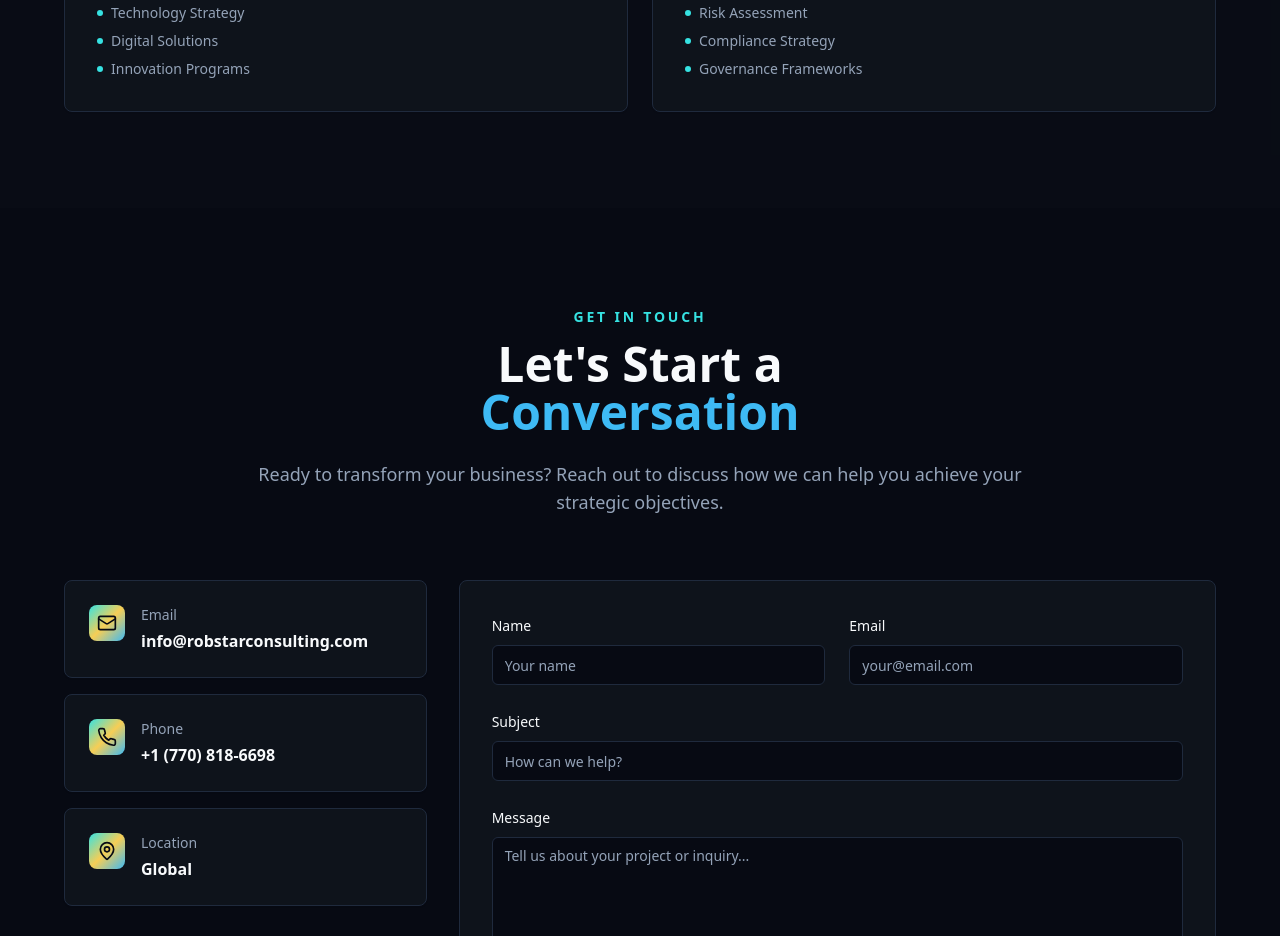
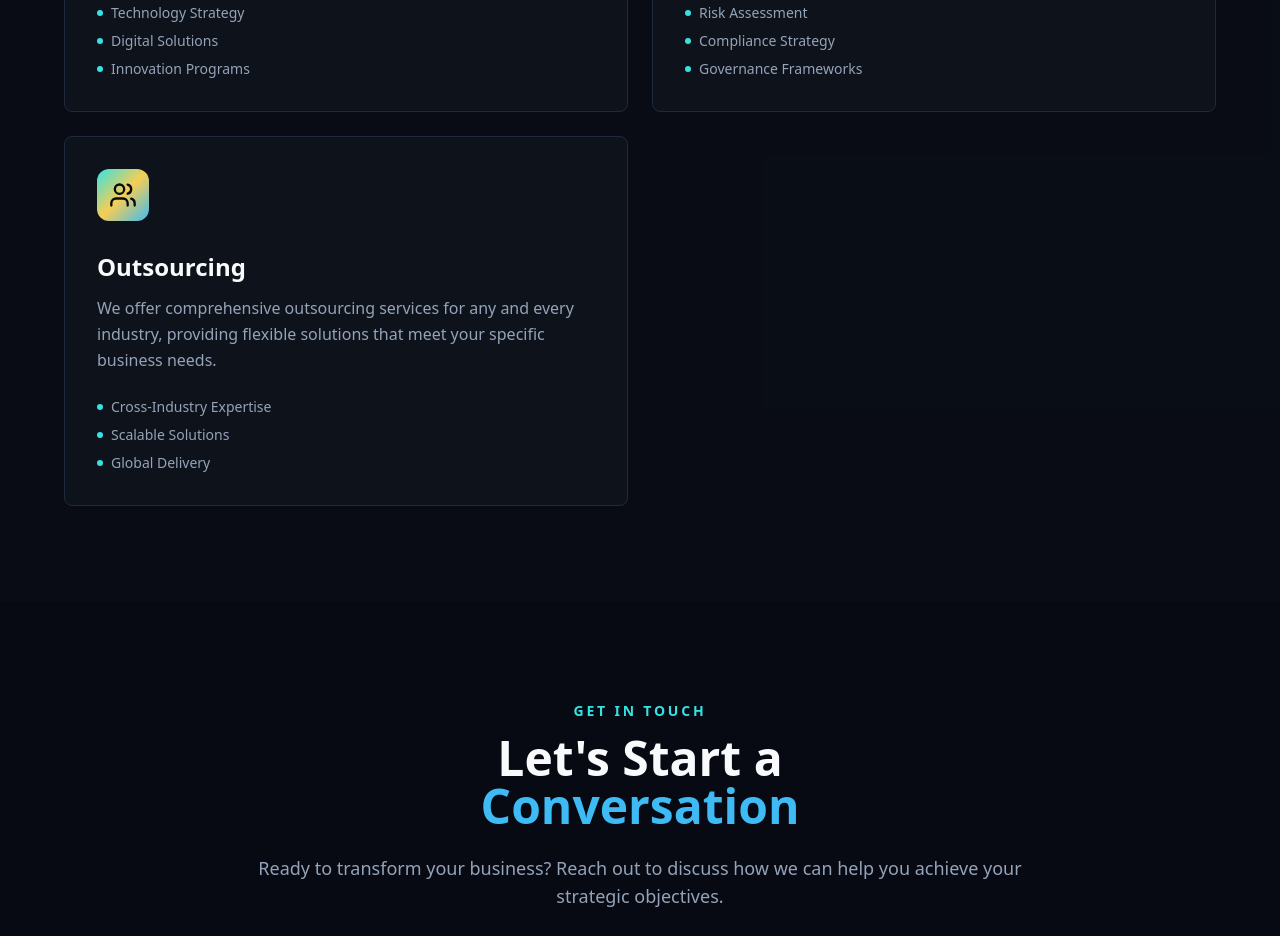
Before and after one commit to Business-Webbies/robstar-beacon, a React (Vite) app: page / in a window 1280 px wide. Shown: the part 2640-3576 px from the top of the page. Built offline with nearby package versions, Linux system fonts and the light colour scheme; the HTML template or start-up script is replaced by a standard one.

Commit message:
Add outsourcing service to Services section
Add a new service card for "Outsourcing" to the Services section. This new service will offer comprehensive outsourcing solutions for any industry.

```diff
--- a/src/components/Services.tsx
+++ b/src/components/Services.tsx
@@ -1,6 +1,6 @@
 import React from "react";
 import { Card } from "./ui/card";
-import { Lightbulb, LineChart, Cpu, Shield } from "lucide-react";
+import { Lightbulb, LineChart, Cpu, Shield, Users } from "lucide-react";
 
 const Services: React.FC = () => {
   const services = [
@@ -27,6 +27,12 @@ const Services: React.FC = () => {
       title: "Risk & Compliance",
       description: "Navigate complex regulatory landscapes and build robust risk management frameworks to protect your organization.",
       features: ["Risk Assessment", "Compliance Strategy", "Governance Frameworks"]
+    },
+    {
+      icon: Users,
+      title: "Outsourcing",
+      description: "We offer comprehensive outsourcing services for any and every industry, providing flexible solutions that meet your specific business needs.",
+      features: ["Cross-Industry Expertise", "Scalable Solutions", "Global Delivery"]
     }
   ];
 
```
